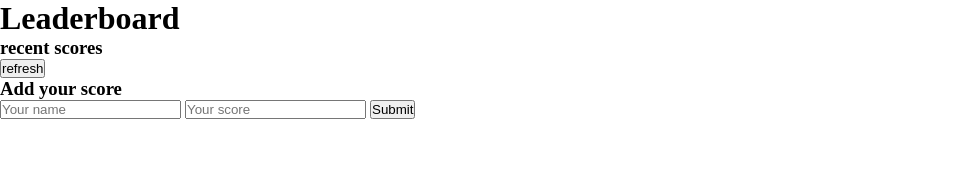
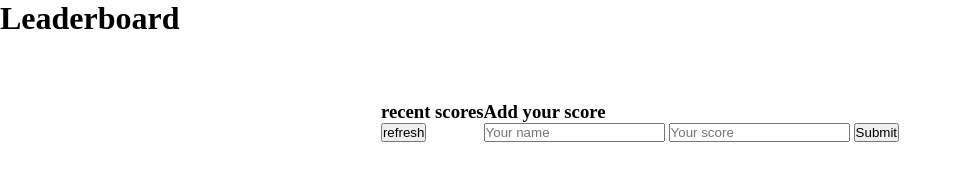
Before and after one commit to Kayonga99/Leaderboard, a website built with webpack: page src/index.html in a window 1280 px wide. Shown: the whole page, without its empty margins (0-962 px from the left). Built offline with nearby package versions, Linux system fonts and the light colour scheme.

Commit message:
Add properties to main container.

```diff
--- a/src/style.css
+++ b/src/style.css
@@ -3,3 +3,15 @@
     padding: 0;
     list-style: none;
 }
+
+body {
+    /* background-color: #9999ff; */
+}
+
+/* main container  */
+
+.main-container {
+    display: flex;
+    justify-content: center;
+    margin-top: 4em;
+}
```
